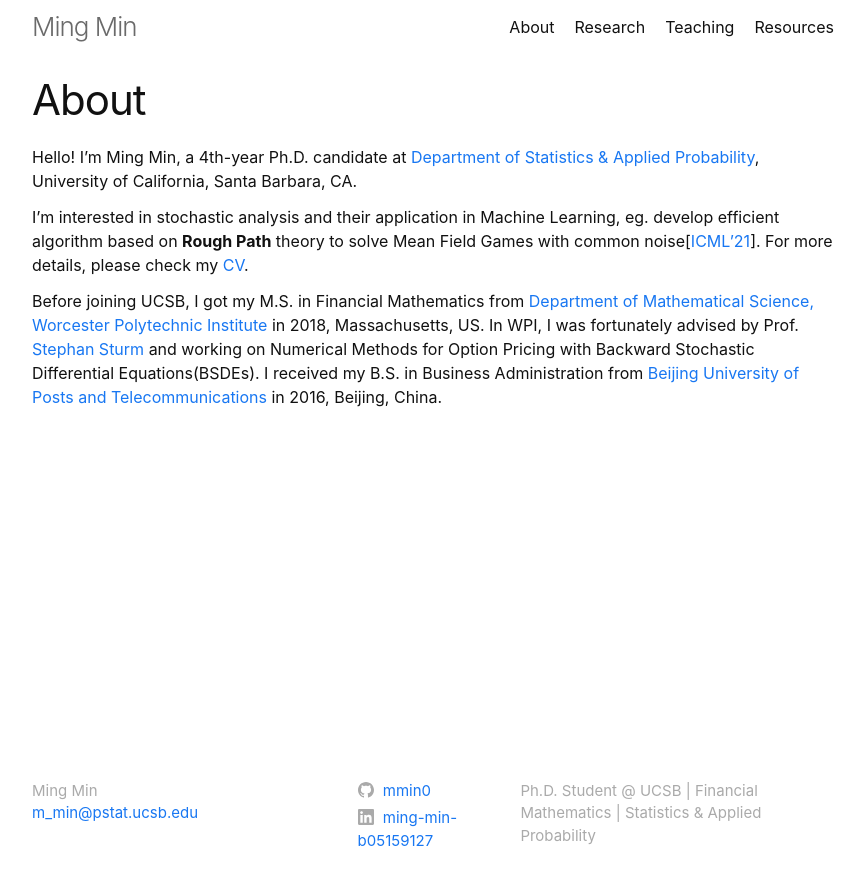
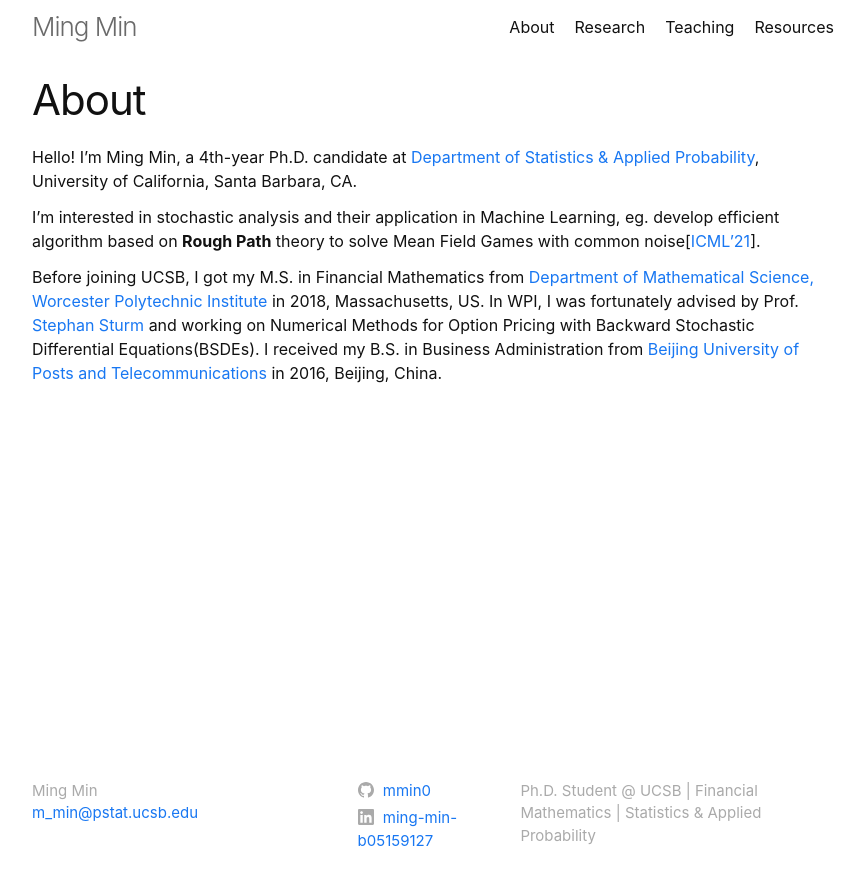
Before and after one commit to mmin0/mmin0.github.io, a Jekyll site: the page built from index.md, in a window 1280 px wide. Shown: the top 885 px of the page, without its empty margins (207-1072 px from the left). Built offline with Jekyll 4.4.1, drawn with Linux system fonts in a browser that asks for light colours.

Commit message:
Update index.md

```diff
--- a/index.md
+++ b/index.md
@@ -5,6 +5,6 @@ title: About
 
 Hello! I’m Ming Min, a 4th-year Ph.D. candidate at [Department of Statistics & Applied Probability](http://www.pstat.ucsb.edu), University of California, Santa Barbara, CA.
 
-I'm interested in stochastic analysis and their application in Machine Learning, eg. develop efficient algorithm based on **Rough Path** theory to solve Mean Field Games with common noise\[[ICML'21](http://proceedings.mlr.press/v139/min21a.html)\]. For more details, please check my [CV](cv-2021.pdf).
+I'm interested in stochastic analysis and their application in Machine Learning, eg. develop efficient algorithm based on **Rough Path** theory to solve Mean Field Games with common noise\[[ICML'21](http://proceedings.mlr.press/v139/min21a.html)\]. <!-- For more details, please check my [CV](cv-2021.pdf). -->
 
 Before joining UCSB, I got my M.S. in Financial Mathematics from [Department of Mathematical Science, Worcester Polytechnic Institute](https://www.wpi.edu/academics/departments/mathematical-sciences) in 2018, Massachusetts, US. In WPI, I was fortunately advised by Prof. [Stephan Sturm](http://users.wpi.edu/~ssturm/) and working on Numerical Methods for Option Pricing with Backward Stochastic Differential Equations(BSDEs). I received my B.S. in Business Administration from [Beijing University of Posts and Telecommunications](https://english.bupt.edu.cn) in 2016, Beijing, China.
```
